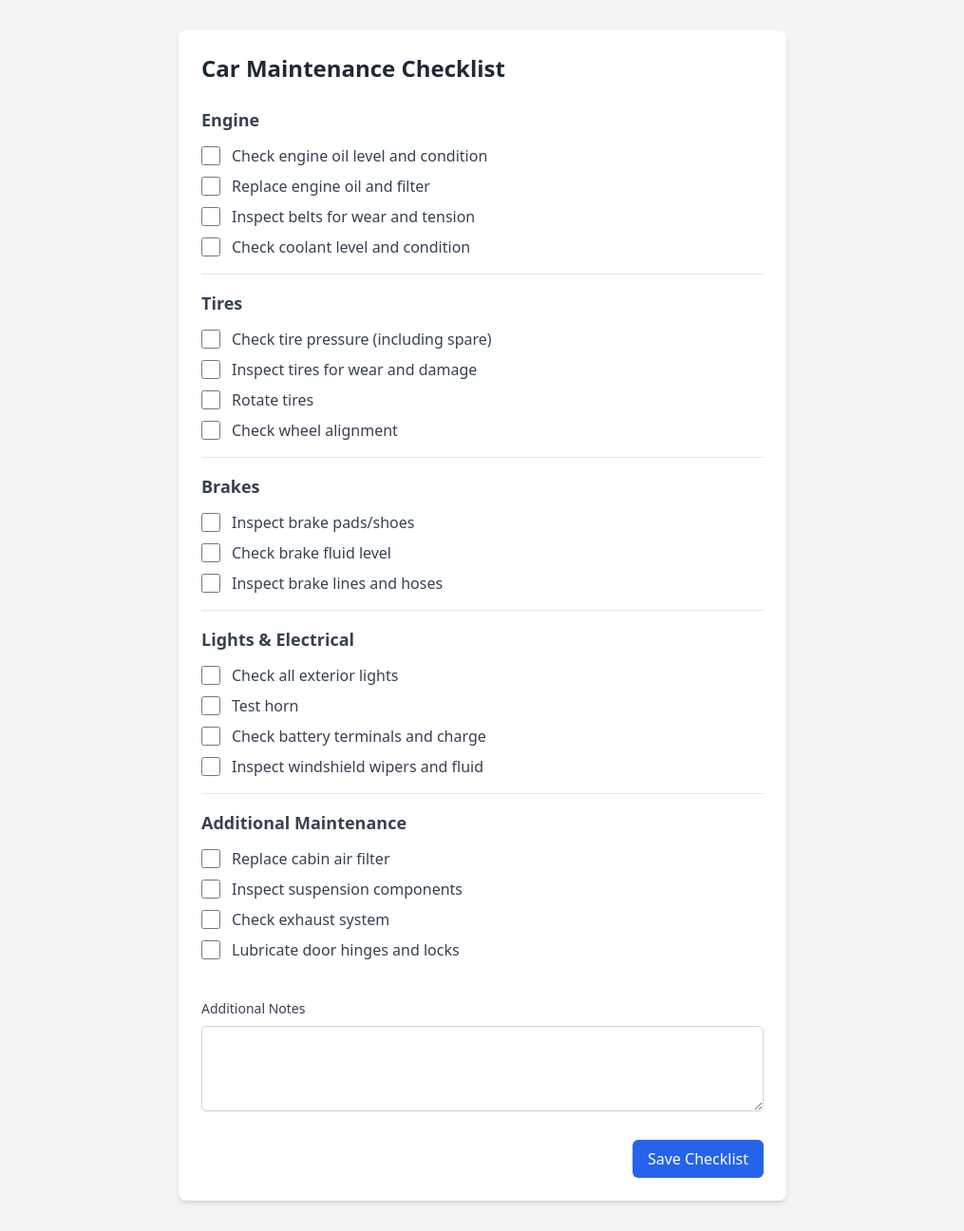
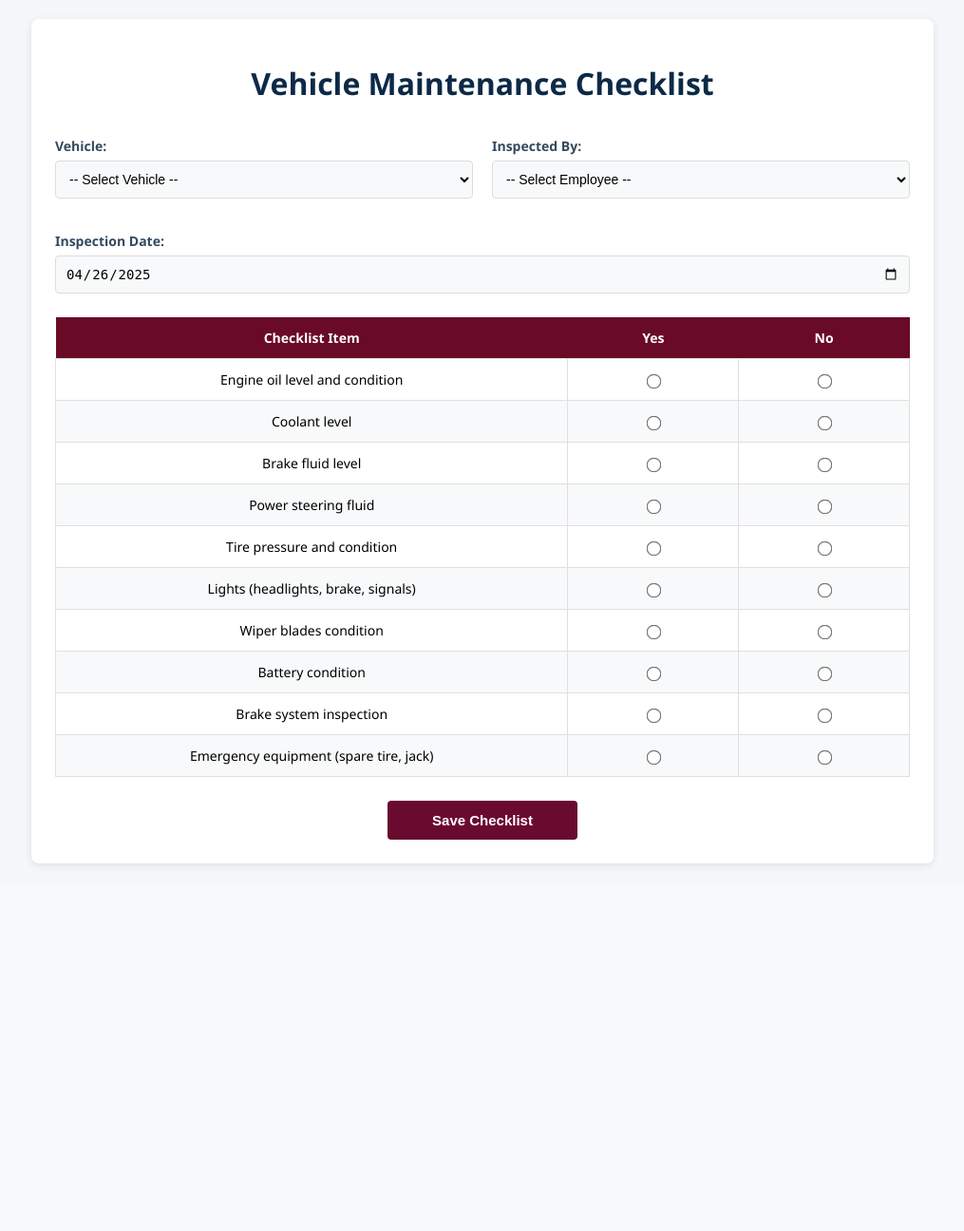
Before and after one commit to AedinJRC/WEBSITE, a PHP site: page /checklist.php in a window 1280 px wide. Shown: the whole page at 95% size, without its empty margins (132-1147 px from the left). After the commit the page ends 912 px from the top, so only its background shows below. Run offline with PHP 8.4, Linux system fonts and the light colour scheme; data comes from the database, SQL or seed files in the repository; some libraries are stand-ins or nearby versions.

Commit message:
yanna checklist - 04/26

```diff
--- a/checklist.php
+++ b/checklist.php
@@ -1,167 +1,310 @@
+<?php
+$servername = "localhost";
+$username = "root";
+$password = "";
+$dbname = "vehiclemonitoringdbms";
+
+// Create connection
+$conn = new mysqli($servername, $username, $password, $dbname);
+
+// Check connection
+if ($conn->connect_error) {
+    die("Connection failed: " . $conn->connect_error);
+}
+
+// Initialize message variables
+$showPopup = false;
+$popupMessage = '';
+$isError = false;
+
+// Handle form submission
+if(isset($_POST["save_checklist"])) {
+    $plate_number = $_POST["plate_number"];
+    $employee_id = $_POST["employee_id"];
+    $check_date = $_POST["check_date"];
+
+    // Save checklist items
+    foreach($_POST['checks'] as $check_id => $status) {
+        $sql = "INSERT INTO vehicle_checklists
+                (plate_number, employee_id, check_id, status, check_date)
+                VALUES (?, ?, ?, ?, ?)";
+        $stmt = $conn->prepare($sql);
+        $stmt->bind_param("siiss", $plate_number, $employee_id, $check_id, $status, $check_date);
+
+        if(!$stmt->execute()) {
+            $isError = true;
+            $popupMessage = "Error saving checklist: " . $stmt->error;
+        }
+        $stmt->close();
+    }
+
+    if(!$isError) {
+        $showPopup = true;
+        $popupMessage = "Vehicle checklist saved successfully!";
+    }
+}
+
+// Get vehicles
+$vehicles = $conn->query("SELECT * FROM carstb ORDER BY brand, model");
+
+// Get employees
+$employees = $conn->query("SELECT * FROM usertb");
+
+// Checklist items
+$checklist_items = [
+    1 => "Engine oil level and condition",
+    2 => "Coolant level",
+    3 => "Brake fluid level",
+    4 => "Power steering fluid",
+    5 => "Tire pressure and condition",
+    6 => "Lights (headlights, brake, signals)",
+    7 => "Wiper blades condition",
+    8 => "Battery condition",
+    9 => "Brake system inspection",
+    10 => "Emergency equipment (spare tire, jack)"
+];
+?>
 <!DOCTYPE html>
 <html lang="en">
 <head>
     <meta charset="UTF-8">
     <meta name="viewport" content="width=device-width, initial-scale=1.0">
-    <title>Car Maintenance Checklist</title>
-    <script src="https://cdn.tailwindcss.com"></script>
+    <title>Vehicle Maintenance Checklist</title>
+    <style>
+        body {
+            font-family: 'Segoe UI', Tahoma, Geneva, Verdana, sans-serif;
+            background-color: #f5f7fa;
+            margin: 0;
+            padding: 20px;
+        }
+        .container {
+            max-width: 900px;
+            margin: 0 auto;
+            background: white;
+            padding: 25px;
+            border-radius: 8px;
+            box-shadow: 0 2px 10px rgba(0,0,0,0.1);
+        }
+        h1 {
+            color:rgb(12, 42, 71);
+            text-align: center;
+            margin-bottom: 25px;
+            padding-bottom: 10px;
+        }
+        .form-header {
+            display: grid;
+            grid-template-columns: 1fr 1fr;
+            gap: 20px;
+            margin-bottom: 20px;
+        }
+        .form-group {
+            margin-bottom: 15px;
+        }
+        label {
+            display: block;
+            margin-bottom: 6px;
+            font-weight: 600;
+            color: #34495e;
+            font-size: 14px;
+        }
+        select, input[type="date"] {
+            width: 100%;
+            padding: 10px;
+            border: 1px solid #ddd;
+            border-radius: 4px;
+            box-sizing: border-box;
+            font-size: 14px;
+            background-color: #f8f9fa;
+        }
+        select:focus, input[type="date"]:focus {
+            outline: none;
+            border-color:rgb(8, 47, 73);
+            box-shadow: 0 0 0 2px rgba(52,152,219,0.2);
+        }
+        .checklist-table {
+            width: 100%;
+            border-collapse: collapse;
+            margin: 25px 0;
+            font-size: 14px;
+        }
+        .checklist-table th {
+            background-color:rgb(105, 11, 39);
+            color: white;
+            padding: 12px;
+            text-align: center;
+            font-weight: 600;
+        }
+        .checklist-table td {
+            border: 1px solid #e0e0e0;
+            padding: 12px;
+            text-align: center;
+            vertical-align: middle;
+        }
+        .checklist-table tr:nth-child(even) {
+            background-color: #f8f9fa;
+        }
+        .checklist-table tr:hover {
+            background-color: #f1f5f9;
+        }
+        .status-option {
+            display: flex;
+            justify-content: center;
+            align-items: center;
+            gap: 10px;
+        }
+        input[type="radio"] {
+            transform: scale(1.2);
+            cursor: pointer;
+        }
+        .btn {
+            background-color:rgb(107, 10, 47);
+            color: white;
+            padding: 12px 20px;
+            border: none;
+            border-radius: 4px;
+            cursor: pointer;
+            font-size: 15px;
+            font-weight: 600;
+            display: block;
+            width: 200px;
+            margin: 25px auto 0;
+            transition: background-color 0.3s;
+        }
+        .btn:hover {
+            background-color:rgb(87, 5, 5);
+        }
+        .modal {
+            display: none;
+            position: fixed;
+            z-index: 100;
+            left: 0;
+            top: 0;
+            width: 100%;
+            height: 100%;
+            background-color: rgba(0,0,0,0.5);
+        }
+        .modal-content {
+            background-color: #fefefe;
+            margin: 15% auto;
+            padding: 25px;
+            border: none;
+            width: 80%;
+            max-width: 400px;
+            border-radius: 8px;
+            box-shadow: 0 4px 20px rgba(0,0,0,0.15);
+        }
+        .close {
+            color: #aaa;
+            float: right;
+            font-size: 28px;
+            font-weight: bold;
+            cursor: pointer;
+            transition: color 0.2s;
+        }
+        .close:hover {
+            color: #555;
+        }
+        .success {
+            color: #27ae60;
+            font-weight: 600;
+        }
+        .error {
+            color: #e74c3c;
+            font-weight: 600;
+        }
+        .vehicle-info {
+            font-size: 13px;
+            color: #7f8c8d;
+            margin-top: 3px;
+        }
+    </style>
 </head>
-<body class="bg-gray-100 min-h-screen">
-    <div class="container mx-auto px-4 py-8 max-w-2xl">
-        <div class="bg-white rounded-lg shadow-md p-6">
-            <h1 class="text-2xl font-bold text-gray-800 mb-6">Car Maintenance Checklist</h1>
+<body>
+    <div class="container">
+        <h1>Vehicle Maintenance Checklist</h1>
 
-            <div class="space-y-4">
-                <!-- Engine Section -->
-                <div class="border-b pb-4">
-                    <h2 class="text-lg font-semibold text-gray-700 mb-3">Engine</h2>
-                    <div class="space-y-2">
-                        <label class="flex items-center space-x-3">
-                            <input type="checkbox" class="form-checkbox h-5 w-5 text-blue-600 rounded">
-                            <span class="text-gray-700">Check engine oil level and condition</span>
-                        </label>
-                        <label class="flex items-center space-x-3">
-                            <input type="checkbox" class="form-checkbox h-5 w-5 text-blue-600 rounded">
-                            <span class="text-gray-700">Replace engine oil and filter</span>
-                        </label>
-                        <label class="flex items-center space-x-3">
-                            <input type="checkbox" class="form-checkbox h-5 w-5 text-blue-600 rounded">
-                            <span class="text-gray-700">Inspect belts for wear and tension</span>
-                        </label>
-                        <label class="flex items-center space-x-3">
-                            <input type="checkbox" class="form-checkbox h-5 w-5 text-blue-600 rounded">
-                            <span class="text-gray-700">Check coolant level and condition</span>
-                        </label>
-                    </div>
+        <form method="post" action="">
+            <div class="form-header">
+                <div class="form-group">
+                    <label for="plate_number">Vehicle:</label>
+                    <select name="plate_number" id="plate_number" required>
+                        <option value="">-- Select Vehicle --</option>
+                        <?php while($vehicle = $vehicles->fetch_assoc()): ?>
+                            <option value="<?php echo $vehicle['plate_number']; ?>">
+                                <?php echo $vehicle['brand'].' '.$vehicle['model'].' ('.$vehicle['plate_number'].')'; ?>
+                                <span class="vehicle-info">
+                                    <?php echo $vehicle['year_model'].' • '.$vehicle['color'].' • '.$vehicle['transmission']; ?>
+                                </span>
+                            </option>
+                        <?php endwhile; ?>
+                    </select>
                 </div>
 
-                <!-- Tires Section -->
-                <div class="border-b pb-4">
-                    <h2 class="text-lg font-semibold text-gray-700 mb-3">Tires</h2>
-                    <div class="space-y-2">
-                        <label class="flex items-center space-x-3">
-                            <input type="checkbox" class="form-checkbox h-5 w-5 text-blue-600 rounded">
-                            <span class="text-gray-700">Check tire pressure (including spare)</span>
-                        </label>
-                        <label class="flex items-center space-x-3">
-                            <input type="checkbox" class="form-checkbox h-5 w-5 text-blue-600 rounded">
-                            <span class="text-gray-700">Inspect tires for wear and damage</span>
-                        </label>
-                        <label class="flex items-center space-x-3">
-                            <input type="checkbox" class="form-checkbox h-5 w-5 text-blue-600 rounded">
-                            <span class="text-gray-700">Rotate tires</span>
-                        </label>
-                        <label class="flex items-center space-x-3">
-                            <input type="checkbox" class="form-checkbox h-5 w-5 text-blue-600 rounded">
-                            <span class="text-gray-700">Check wheel alignment</span>
-                        </label>
-                    </div>
-                </div>
-
-                <!-- Brakes Section -->
-                <div class="border-b pb-4">
-                    <h2 class="text-lg font-semibold text-gray-700 mb-3">Brakes</h2>
-                    <div class="space-y-2">
-                        <label class="flex items-center space-x-3">
-                            <input type="checkbox" class="form-checkbox h-5 w-5 text-blue-600 rounded">
-                            <span class="text-gray-700">Inspect brake pads/shoes</span>
-                        </label>
-                        <label class="flex items-center space-x-3">
-                            <input type="checkbox" class="form-checkbox h-5 w-5 text-blue-600 rounded">
-                            <span class="text-gray-700">Check brake fluid level</span>
-                        </label>
-                        <label class="flex items-center space-x-3">
-                            <input type="checkbox" class="form-checkbox h-5 w-5 text-blue-600 rounded">
-                            <span class="text-gray-700">Inspect brake lines and hoses</span>
-                        </label>
-                    </div>
-                </div>
-
-                <!-- Lights & Electrical Section -->
-                <div class="border-b pb-4">
-                    <h2 class="text-lg font-semibold text-gray-700 mb-3">Lights & Electrical</h2>
-                    <div class="space-y-2">
-                        <label class="flex items-center space-x-3">
-                            <input type="checkbox" class="form-checkbox h-5 w-5 text-blue-600 rounded">
-                            <span class="text-gray-700">Check all exterior lights</span>
-                        </label>
-                        <label class="flex items-center space-x-3">
-                            <input type="checkbox" class="form-checkbox h-5 w-5 text-blue-600 rounded">
-                            <span class="text-gray-700">Test horn</span>
-                        </label>
-                        <label class="flex items-center space-x-3">
-                            <input type="checkbox" class="form-checkbox h-5 w-5 text-blue-600 rounded">
-                            <span class="text-gray-700">Check battery terminals and charge</span>
-                        </label>
-                        <label class="flex items-center space-x-3">
-                            <input type="checkbox" class="form-checkbox h-5 w-5 text-blue-600 rounded">
-                            <span class="text-gray-700">Inspect windshield wipers and fluid</span>
-                        </label>
-                    </div>
-                </div>
-
-                <!-- Additional Maintenance -->
-                <div class="pb-4">
-                    <h2 class="text-lg font-semibold text-gray-700 mb-3">Additional Maintenance</h2>
-                    <div class="space-y-2">
-                        <label class="flex items-center space-x-3">
-                            <input type="checkbox" class="form-checkbox h-5 w-5 text-blue-600 rounded">
-                            <span class="text-gray-700">Replace cabin air filter</span>
-                        </label>
-                        <label class="flex items-center space-x-3">
-                            <input type="checkbox" class="form-checkbox h-5 w-5 text-blue-600 rounded">
-                            <span class="text-gray-700">Inspect suspension components</span>
-                        </label>
-                        <label class="flex items-center space-x-3">
-                            <input type="checkbox" class="form-checkbox h-5 w-5 text-blue-600 rounded">
-                            <span class="text-gray-700">Check exhaust system</span>
-                        </label>
-                        <label class="flex items-center space-x-3">
-                            <input type="checkbox" class="form-checkbox h-5 w-5 text-blue-600 rounded">
-                            <span class="text-gray-700">Lubricate door hinges and locks</span>
-                        </label>
-                    </div>
+                <div class="form-group">
+                    <label for="employee_id">Inspected By:</label>
+                    <select name="employee_id" id="employee_id" required>
+                        <option value="">-- Select Employee --</option>
+                        <?php while($employee = $employees->fetch_assoc()): ?>
+                            <option value="<?php echo $employee['employeeid']; ?>">
+                                <?php echo $employee['fname'].' '.$employee['lname']; ?>
+                            </option>
+                        <?php endwhile; ?>
+                    </select>
                 </div>
             </div>
 
-            <!-- Notes Section -->
-            <div class="mt-6">
-                <label for="notes" class="block text-sm font-medium text-gray-700 mb-2">Additional Notes</label>
-                <textarea id="notes" rows="3" class="w-full px-3 py-2 border border-gray-300 rounded-md shadow-sm focus:outline-none focus:ring-blue-500 focus:border-blue-500"></textarea>
+            <div class="form-group">
+                <label for="check_date">Inspection Date:</label>
+                <input type="date" name="check_date" id="check_date" required value="<?php echo date('Y-m-d'); ?>">
             </div>
 
-            <!-- Save Button -->
-            <div class="mt-6 flex justify-end">
-                <button id="saveBtn" class="px-4 py-2 bg-blue-600 text-white rounded-md hover:bg-blue-700 focus:outline-none focus:ring-2 focus:ring-blue-500 focus:ring-offset-2 transition-colors">
-                    Save Checklist
-                </button>
-            </div>
+            <table class="checklist-table">
+                <thead>
+                    <tr>
+                        <th width="60%">Checklist Item</th>
+                        <th width="20%">Yes</th>
+                        <th width="20%">No</th>
+                    </tr>
+                </thead>
+                <tbody>
+                    <?php foreach($checklist_items as $id => $item): ?>
+                        <tr>
+                            <td><?php echo $item; ?></td>
+                            <td>
+                                <div class="status-option">
+                                    <input type="radio" name="checks[<?php echo $id; ?>]" value="Yes" required>
+                                </div>
+                            </td>
+                            <td>
+                                <div class="status-option">
+                                    <input type="radio" name="checks[<?php echo $id; ?>]" value="No">
+                                </div>
+                            </td>
+                        </tr>
+                    <?php endforeach; ?>
+                </tbody>
+            </table>
+
+            <button type="submit" name="save_checklist" class="btn">Save Checklist</button>
+        </form>
+    </div>
+
+    <!-- Modal Popup -->
+    <div id="messageModal" class="modal" style="<?php echo $showPopup ? 'display: block;' : 'display: none;'; ?>">
+        <div class="modal-content">
+            <span class="close" onclick="document.getElementById('messageModal').style.display='none'">&times;</span>
+            <p class="<?php echo $isError ? 'error' : 'success'; ?>"><?php echo $popupMessage; ?></p>
         </div>
     </div>
 
     <script>
-        document.getElementById('saveBtn').addEventListener('click', function() {
-            // Get all checked items
-            const checkedItems = Array.from(document.querySelectorAll('input[type="checkbox"]:checked'))
-                .map(checkbox => checkbox.nextElementSibling.textContent);
-
-            // Get notes
-            const notes = document.getElementById('notes').value;
-
-            // Create a data object to save (in a real app, you would send this to a server)
-            const data = {
-                checkedItems,
-                notes,
-                date: new Date().toISOString()
-            };
-
-            // For demo purposes, just show an alert
-            alert('Checklist saved!\n\nChecked items: ' + checkedItems.length + '\nNotes: ' + (notes || 'None'));
-
-            // In a real application, you would:
-            // 1. Send data to a backend API
-            // 2. Or save to localStorage: localStorage.setItem('carChecklist', JSON.stringify(data));
-        });
+        // Close modal when clicking outside
+        window.onclick = function(event) {
+            const modal = document.getElementById('messageModal');
+            if (event.target == modal) {
+                modal.style.display = "none";
+            }
+        }
     </script>
 </body>
 </html>
```
Also changed, not shown: uploads/avatar_basta.jpg (added).
